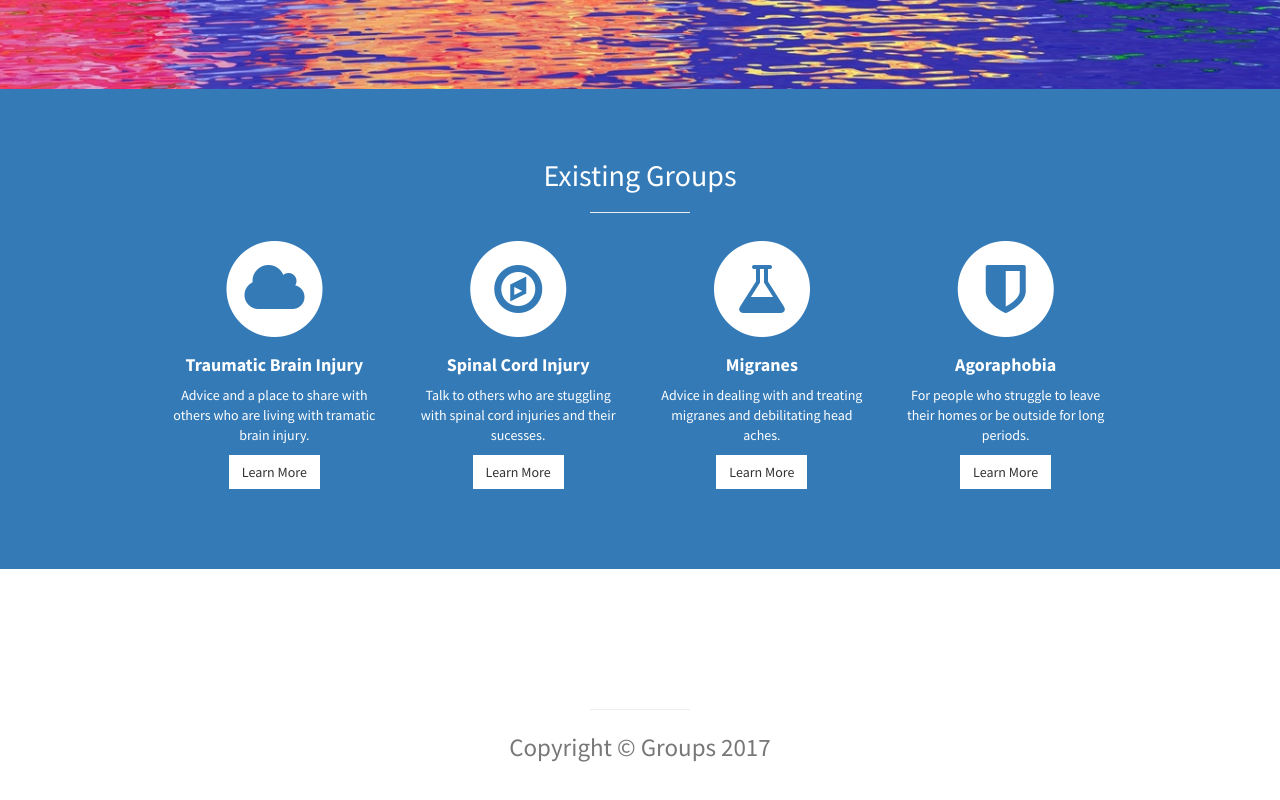
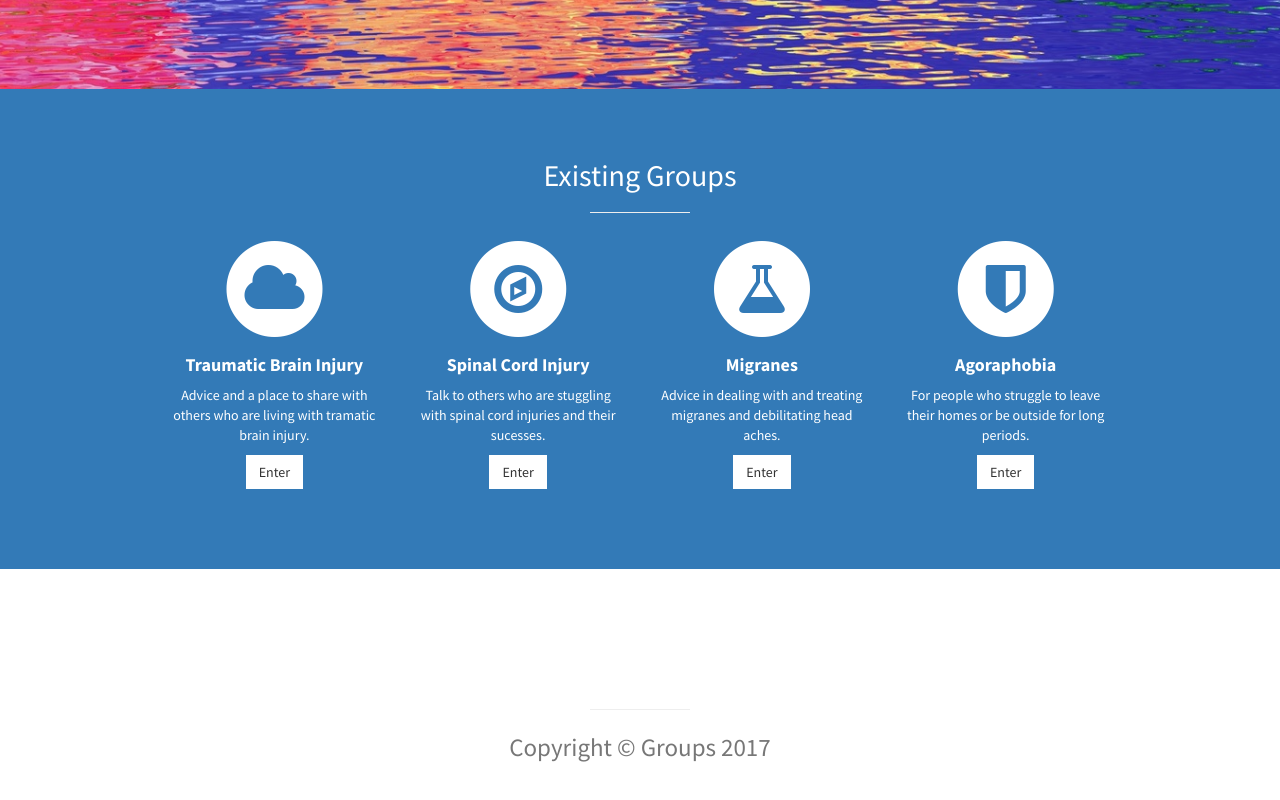
Before and after one commit to NatashaMalt/Groups, a website: page public/startbootstrap-stylish-portfolio-gh-pages/index.html in a window 1280 px wide. Shown: the part 711-1511 px from the top of the page. Drawn offline with Linux system fonts and the light colour scheme.

Commit message:
small login page changes

```diff
--- a/public/startbootstrap-stylish-portfolio-gh-pages/index.html
+++ b/public/startbootstrap-stylish-portfolio-gh-pages/index.html
@@ -8,8 +8,6 @@
     <meta name="viewport" content="width=device-width, initial-scale=1">
     <meta name="description" content="">
     <meta name="author" content="">
-
-    <title>Stylish Portfolio - Start Bootstrap Theme</title>
 
     <!-- Bootstrap Core CSS -->
     <link href="css/bootstrap.min.css" rel="stylesheet">
@@ -72,7 +70,7 @@
                                     <strong>Traumatic Brain Injury</strong>
                                 </h4>
                                 <p>Advice and a place to share with others who are living with tramatic brain injury.</p>
-                                <a href="#" class="btn btn-light">Learn More</a>
+                                <a href="#" class="btn btn-light">Enter</a>
                             </div>
                         </div>
                         <div class="col-md-3 col-sm-6">
@@ -85,7 +83,7 @@
                                     <strong>Spinal Cord Injury</strong>
                                 </h4>
                                 <p>Talk to others who are stuggling with spinal cord injuries and their sucesses.</p>
-                                <a href="#" class="btn btn-light">Learn More</a>
+                                <a href="#" class="btn btn-light">Enter</a>
                             </div>
                         </div>
                         <div class="col-md-3 col-sm-6">
@@ -98,7 +96,7 @@
                                     <strong>Migranes</strong>
                                 </h4>
                                 <p>Advice in dealing with and treating migranes and debilitating head aches.</p>
-                                <a href="#" class="btn btn-light">Learn More</a>
+                                <a href="#" class="btn btn-light">Enter</a>
                             </div>
                         </div>
                         <div class="col-md-3 col-sm-6">
@@ -111,7 +109,7 @@
                                     <strong>Agoraphobia</strong>
                                 </h4>
                                 <p>For people who struggle to leave their homes or be outside for long periods.</p>
-                                <a href="#" class="btn btn-light">Learn More</a>
+                                <a href="#" class="btn btn-light">Enter</a>
                             </div>
                         </div>
                     </div>
```
Also changed, not shown: public/startbootstrap-stylish-portfolio-gh-pages/LoginRegistrationForm/index.html (+3 -2 lines).
